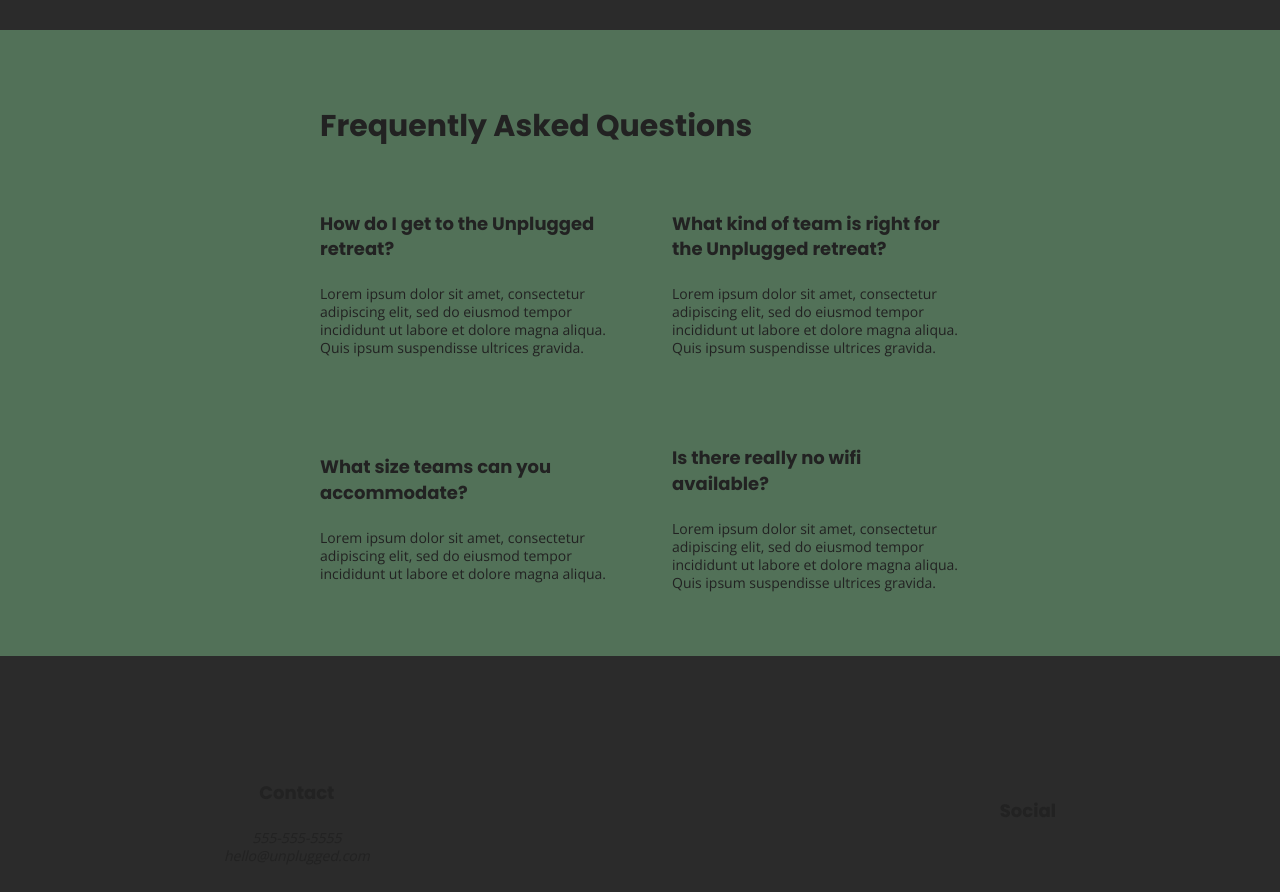
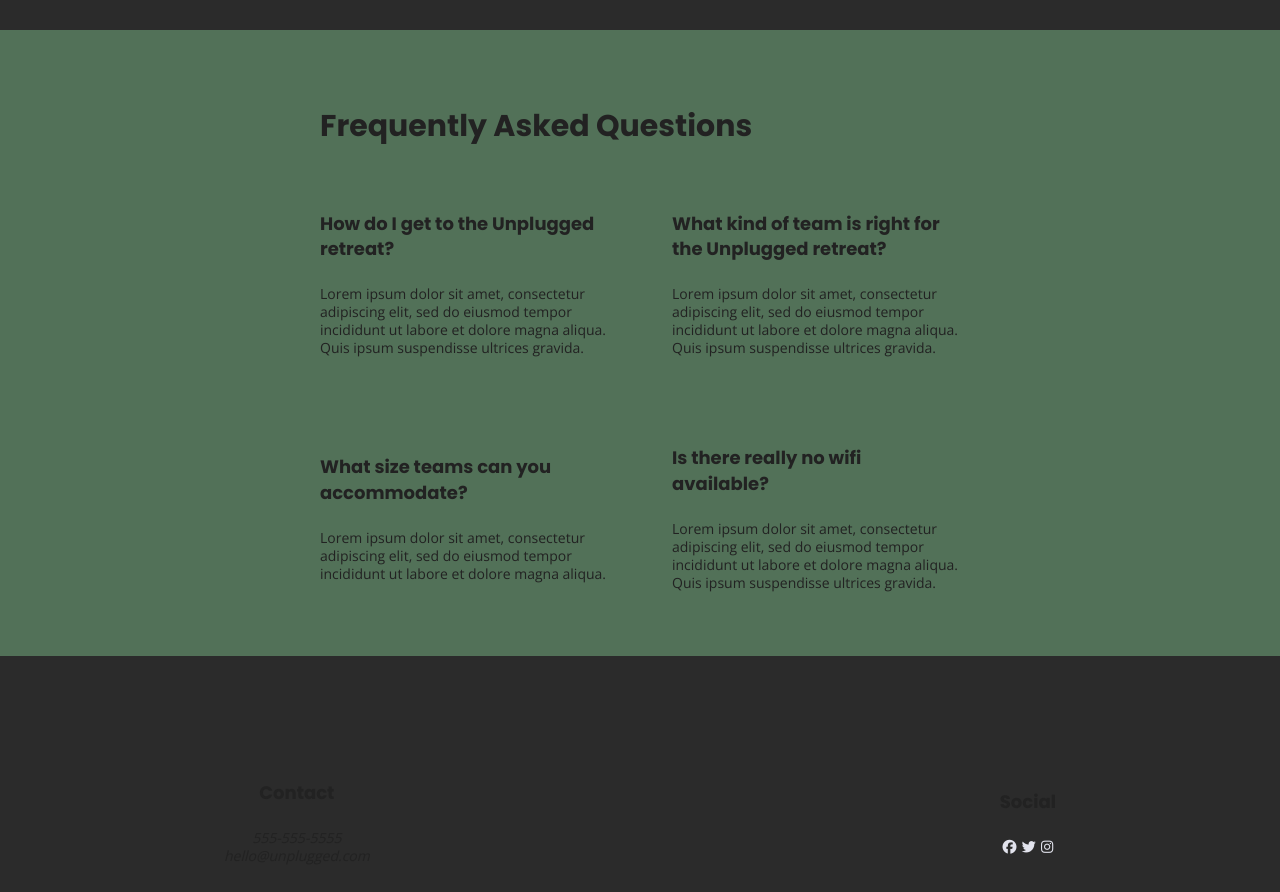
Before and after one commit to Tyler-Zorb/unplugged-retreat, a website: page faq/index.html in a window 1280 px wide. Shown: the part 100-992 px from the top of the page. Drawn offline with nearby package versions, Linux system fonts and the light colour scheme.

Commit message:
Added social media icons

```diff
--- a/faq/index.html
+++ b/faq/index.html
@@ -78,9 +78,15 @@
             <div class="social">
               <h4>Social</h4>
                 <div class="social-icons">
-                    <p><a href="https://www.facebook.com/tyler.morton.520" target="_blank"></a></p>
-                    <p><a href="https://twitter.com/TylerMo97616903" target="_blank"></a></p>
-                    <p><a href="https://www.instagram.com/zorbmorton/" target="_blank"></a></p>
+                    <p><a href="https://www.facebook.com/tyler.morton.520" target="_blank">
+                      <i class="fa-brands fa-facebook"></i>
+                    </a></p>
+                    <p><a href="https://twitter.com/TylerMo97616903" target="_blank">
+                      <i class="fa-brands fa-twitter"></i>
+                    </a></p>
+                    <p><a href="https://www.instagram.com/zorbmorton/" target="_blank">
+                      <i class="fa-brands fa-instagram"></i>
+                    </a></p>
                 </div>
             </div>
         </div>
```
Also changed, not shown: about/index.html (+9 -3 lines), index.html (+9 -3 lines).
